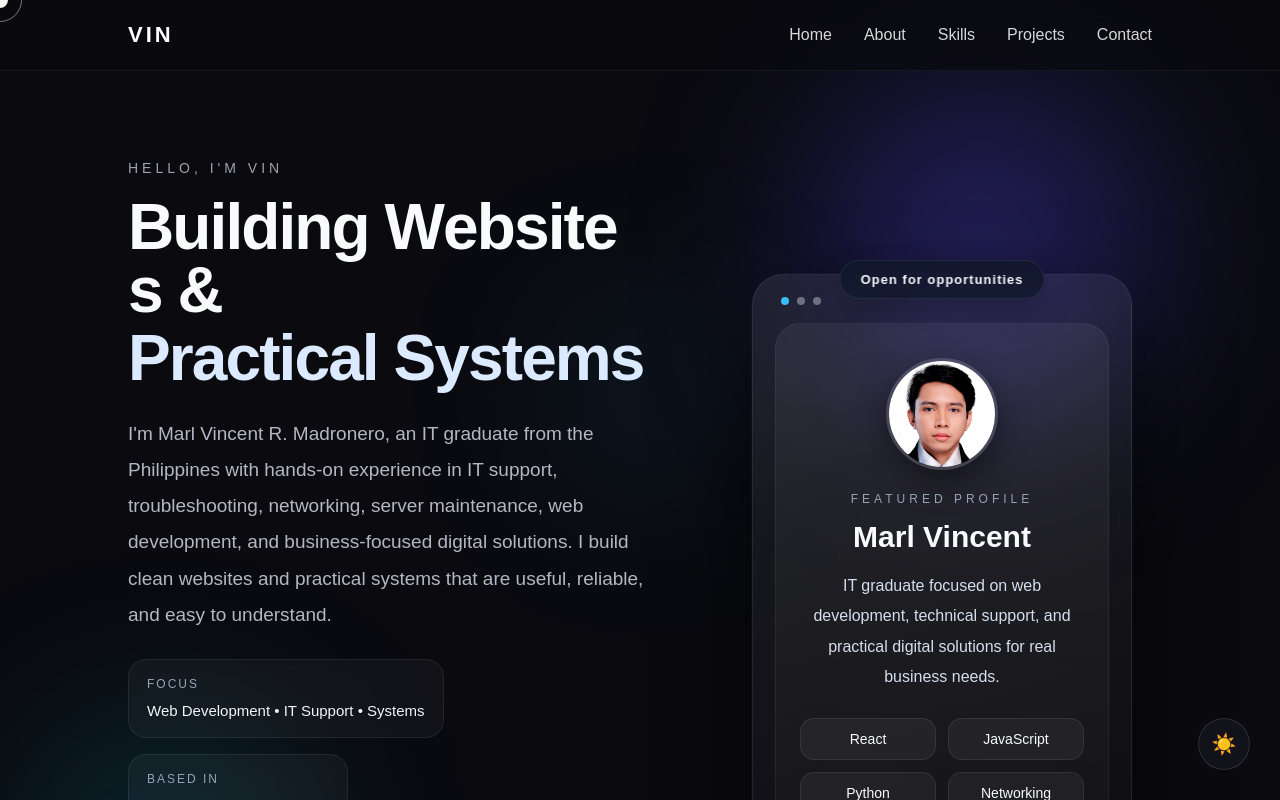
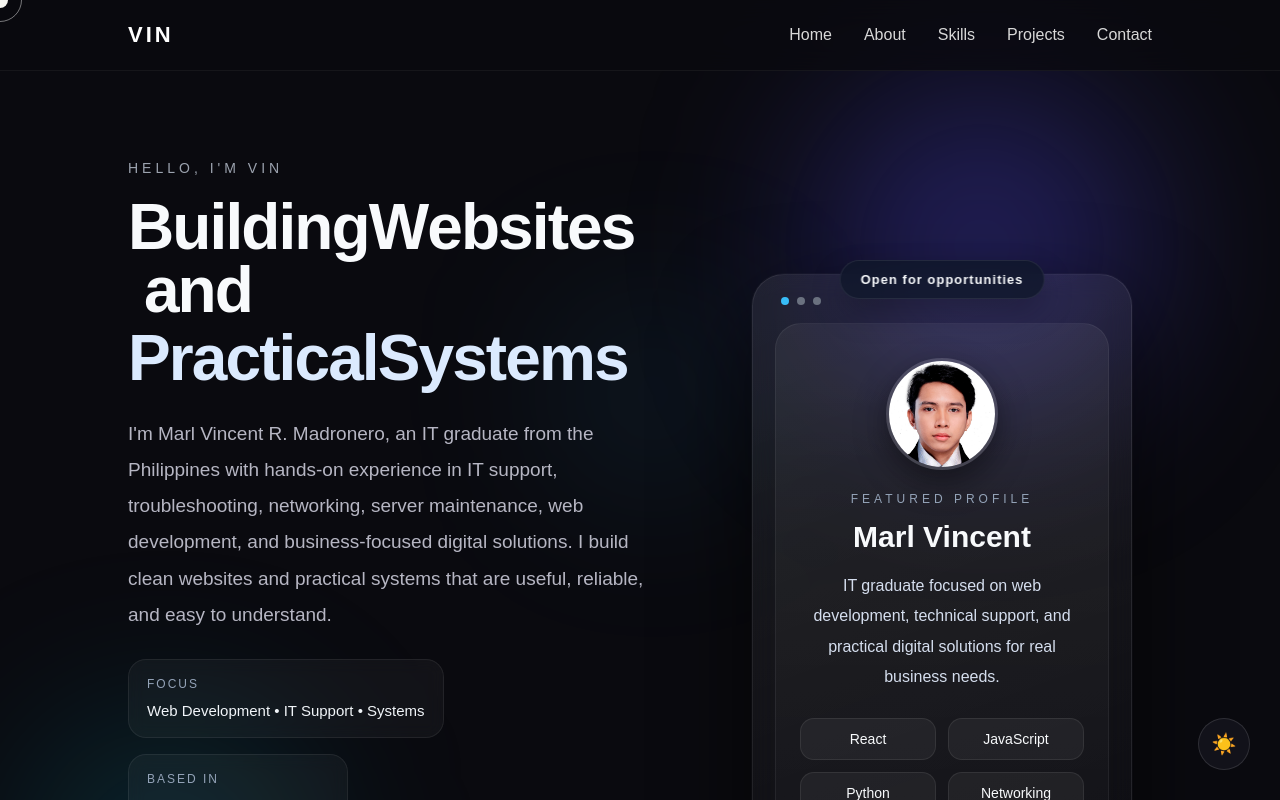
Before and after one commit to mrqwerty1233/vin-portfolioV2.1, a React (Vite) app: page / in a window 1280 px wide. Shown: the top 800 px of the page. Built offline with nearby package versions, Linux system fonts and the light colour scheme.

Commit message:
modified:   src/components/Hero.jsx 	modified:   src/data/projects.js

```diff
--- a/src/components/Hero.jsx
+++ b/src/components/Hero.jsx
@@ -9,8 +9,8 @@ function Hero() {
   const yBackground = useTransform(scrollY, [0, 500], [0, 140])
   const opacity = useTransform(scrollY, [0, 300], [1, 0.25])
 
-  const headingTop = "Building Websites &"
-  const headingBottom = "Practical Systems"
+  const headingTop = "BuildingWebsites and"
+  const headingBottom = "PracticalSystems"
 
   const letterAnimation = {
     hidden: { opacity: 0, y: 28 },
--- a/src/data/projects.js
+++ b/src/data/projects.js
@@ -41,7 +41,7 @@ const projects = [
   },*/
 
   {
-    id: 3,
+    id: 2,
     slug: "Payroll-Tracking-System",
     title: "Payroll-Tracking-System",
     description:
```
